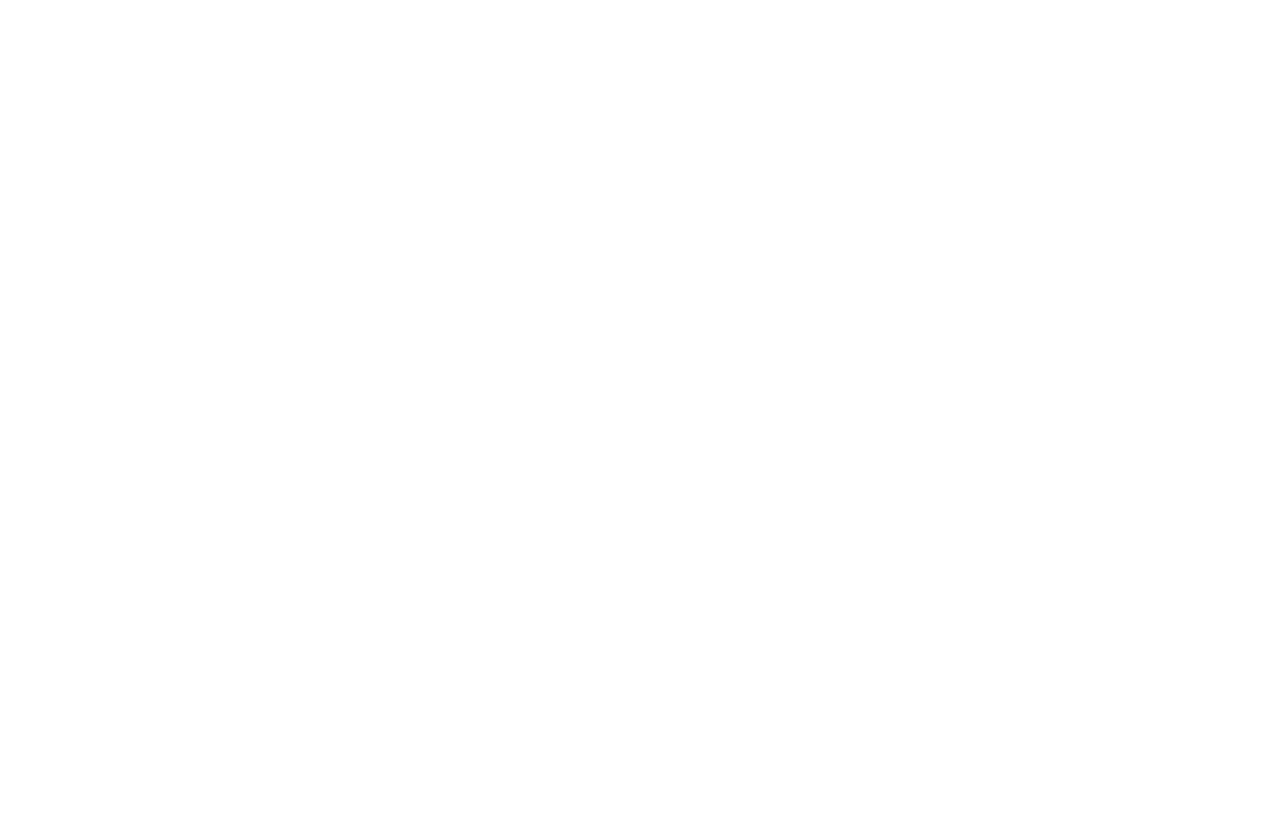
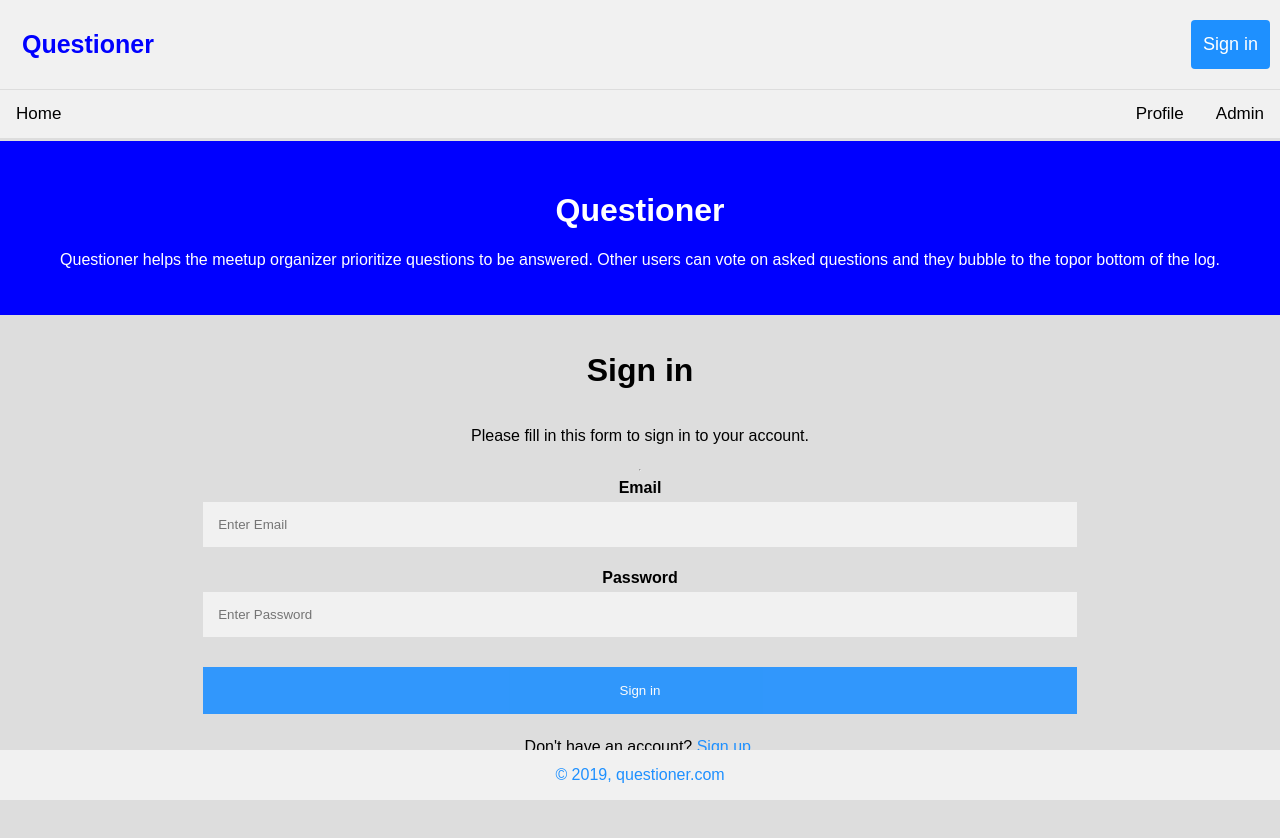
Before and after one commit to SolomonMacharia/questioner-X, a plain HTML site: page UI/signin.html in a window 1280 px wide. Before the commit the page ends 800 px from the top, so only its background shows below. Drawn offline with Linux system fonts and the light colour scheme.

Commit message:
[finishes #162953345] Created the signin UI, Added css styling

```diff
--- a/UI/Static/styles.css
+++ b/UI/Static/styles.css
@@ -4,6 +4,7 @@
 
 body {
     margin: 0;
+    margin-bottom: 70px;
     font-family: Arial, Helvetica, sans-serif;
     background-color: #ddd;
 }
@@ -109,10 +110,11 @@ input[type=text]:focus, input[type=password]:focus {
     background: white;
     outline: none;
 }
-/* hr {
-    border: 1px solid #f1f1f1;
-    margin-bottom: 25px; */
-/* } */
+.container hr {
+    color: black;
+    /* border: 1px solid black; */
+    /* margin-bottom: 25px; */
+}
 .registerbtn {
     background-color: dodgerblue;
     color: white;
--- a/UI/signin.html
+++ b/UI/signin.html
@@ -0,0 +1,52 @@
+<!DOCTYPE html>
+<html lang="en">
+<head>
+    <meta charset="UTF-8">
+    <meta name="viewport" content="width=device-width, initial-scale=1.0">
+    <meta http-equiv="X-UA-Compatible" content="ie=edge">
+    <title>Questioner</title>
+    <link rel="stylesheet" href="Static/styles.css">
+</head>
+<body>
+    <div class="header">
+        <a href="#" class="logo">Questioner</a>
+        <div class="header-right">
+            <a href="signin.html" class="active">Sign in</a>
+        </div>
+    </div>
+    <div class="topnav">
+        <a href="#home.html">Home</a>
+        <div class="topnav-right">
+            <a href="#profile.html">Profile</a>
+            <a href="#admin.html">Admin</a>
+        </div>
+    </div>
+    <div class="welcome">
+        <h1>Questioner</h1>
+        <p>Questioner helps the meetup organizer prioritize
+        questions to be answered. Other users can vote on asked
+        questions and they bubble to the topor bottom of the log.</p>
+    </div>
+    <div class="signup-container">
+        <form action="#">
+            <div class="container">
+                <h1>Sign in</h1>
+                <p>Please fill in this form to sign in to your account.</p>
+                <hr>
+                <label for="email"><b>Email</b></label>
+                <input type="text" placeholder="Enter Email" name="email" required>
+                <label for="psw"><b>Password</b></label>
+                <input type="password" placeholder="Enter Password" name="psw" required>
+                <button type="submit" class="registerbtn">Sign in</button>
+                <div class="container-signin">
+                    <p>Don't have an account? <a href="index.html">Sign up</a>.</p>
+                </div>
+            </div>
+        </form>
+    </div>
+   <div class="footer">
+       <p>&copy 2019, questioner.com</p>
+   </div>
+
+</body>
+</html>
```
